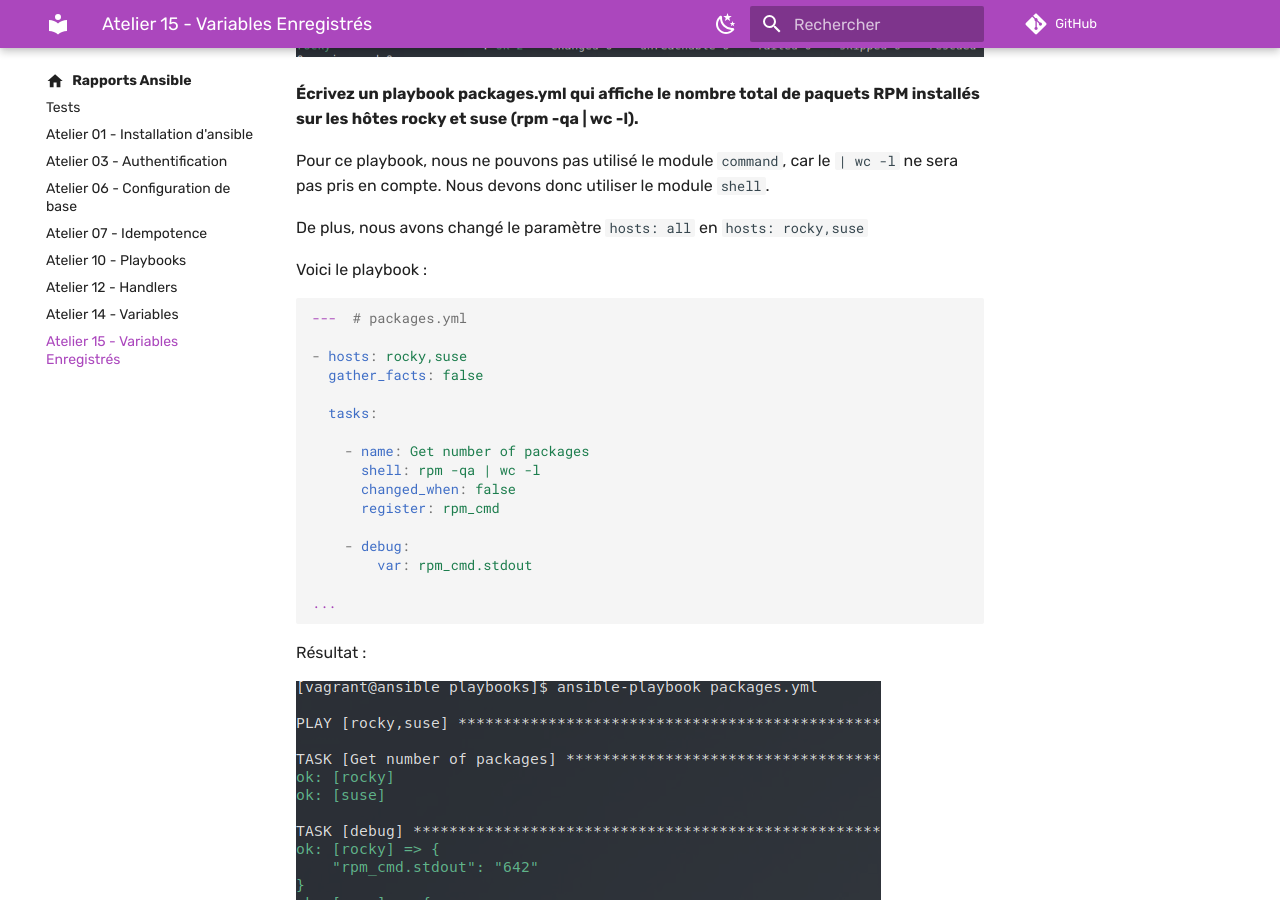
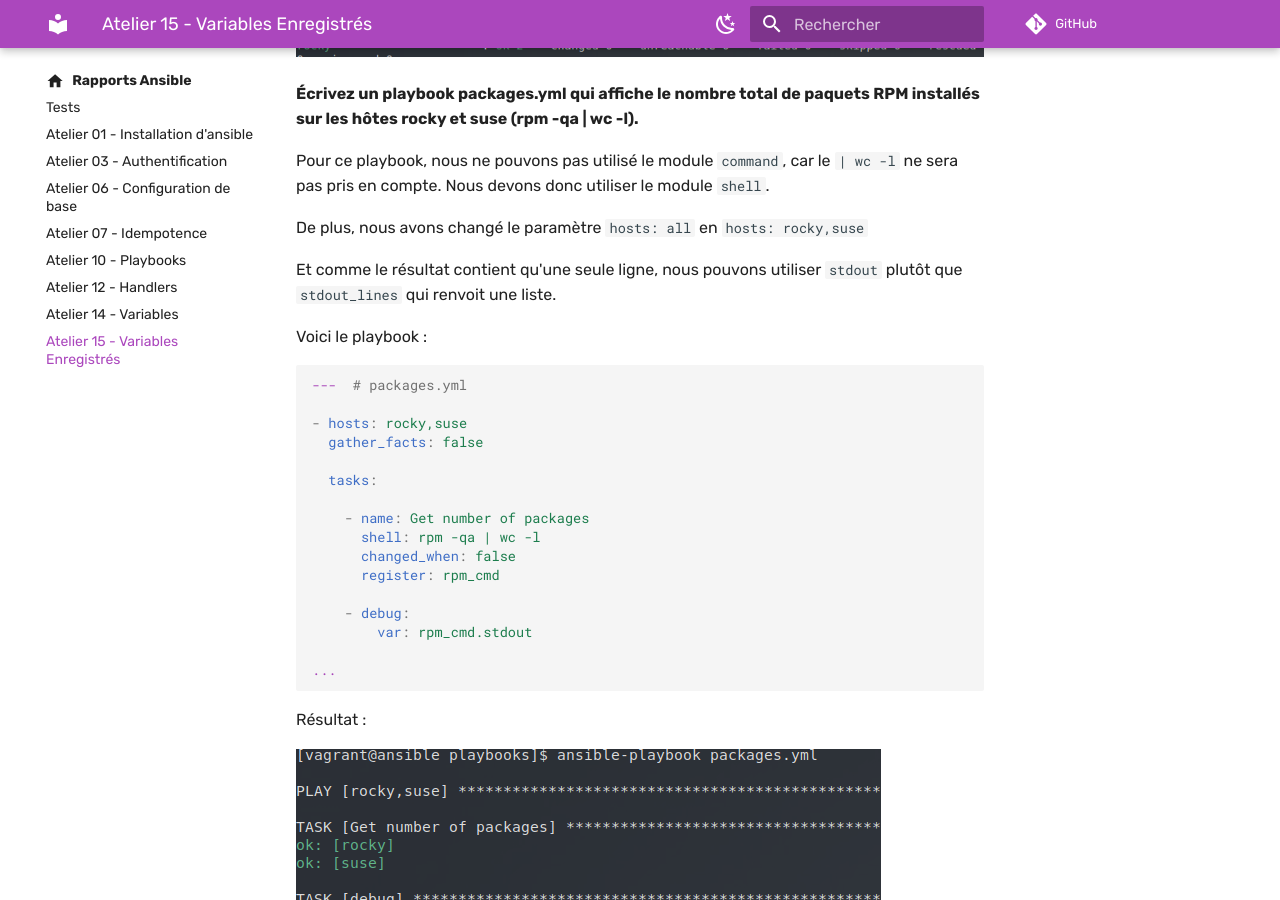
Before and after one commit to saiqo/ansible-kovacs, an MkDocs documentation site: the page built from docs/15-Variables-Enregistrés/index.md, in a window 1280 px wide and 900 px high, scrolled down 2145 px. Built offline with MkDocs 1.6.1 and Material for MkDocs 9.7.7, drawn with Linux system fonts in a browser that asks for light colours; comment, search, counter and statistics services are not loaded.

Commit message:
Update texte

````diff
--- a/docs/15-Variables-Enregistrés/index.md
+++ b/docs/15-Variables-Enregistrés/index.md
@@ -63,6 +63,8 @@
 
 De plus, nous avons changé le paramètre `hosts: all` en `hosts: rocky,suse`
 
+Et comme le résultat contient qu'une seule ligne, nous pouvons utiliser `stdout` plutôt que `stdout_lines` qui renvoit une liste.
+
 Voici le playbook :
 
 ``` yaml title=""
````
